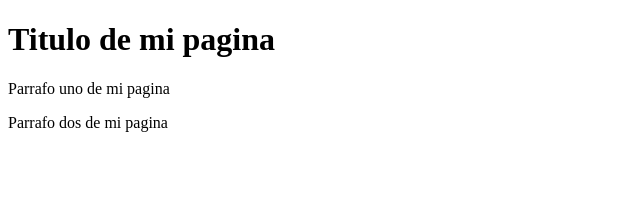
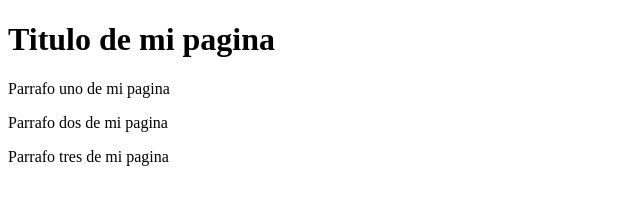
Before and after one commit to Abelardo98/web-Empresa3, a plain HTML site: page index.html in a window 1280 px wide. Shown: the whole page, without its empty margins (0-640 px from the left). Drawn offline with Linux system fonts and the light colour scheme.

Commit message:
parrafo tres

```diff
--- a/index.html
+++ b/index.html
@@ -10,5 +10,6 @@
     <h1>Titulo de mi pagina</h1>
     <p>Parrafo uno de mi pagina</p>
     <p>Parrafo dos de mi pagina</p>
+    <p>Parrafo tres de mi pagina</p>
 </body>
 </html>
```
